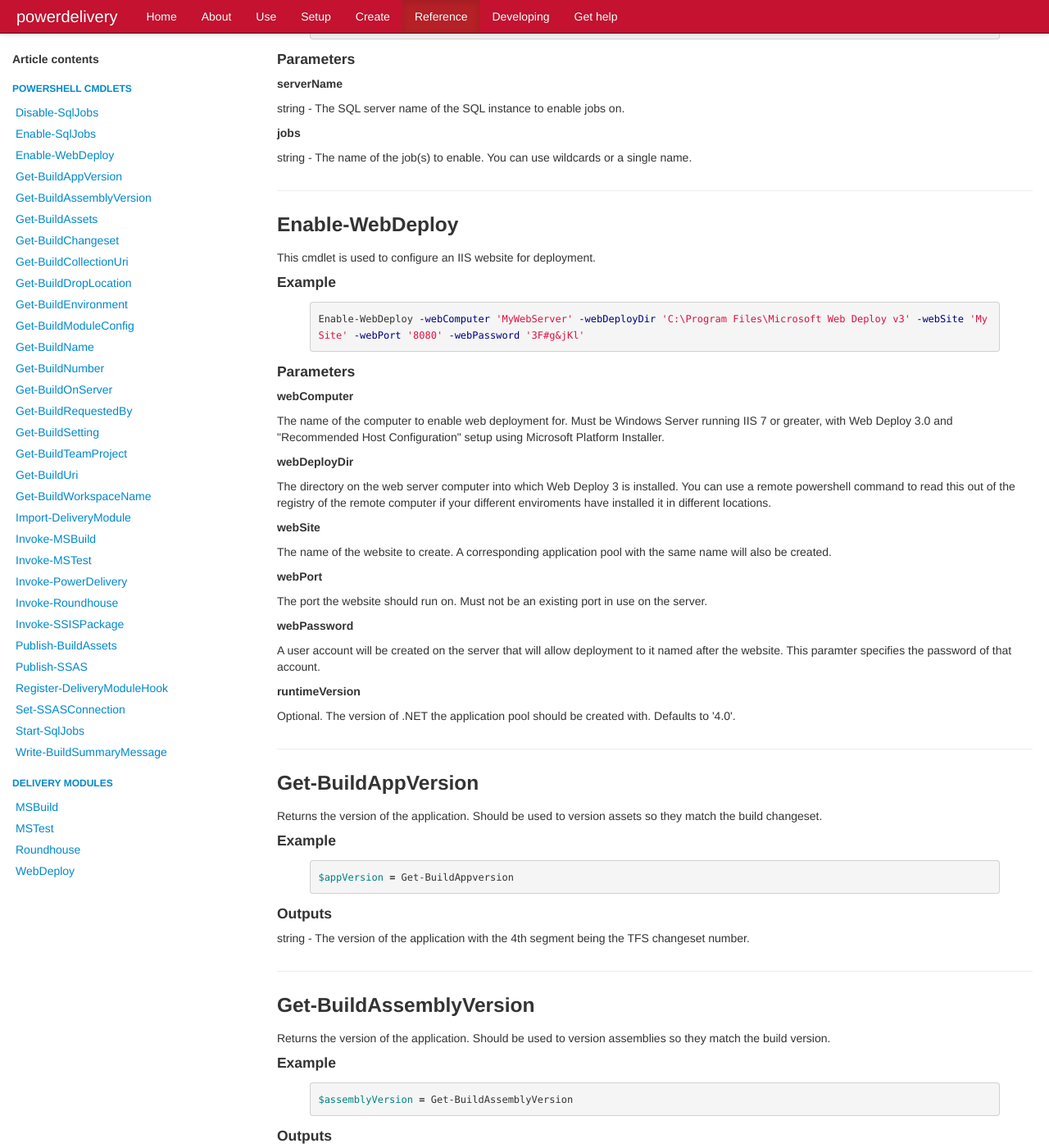
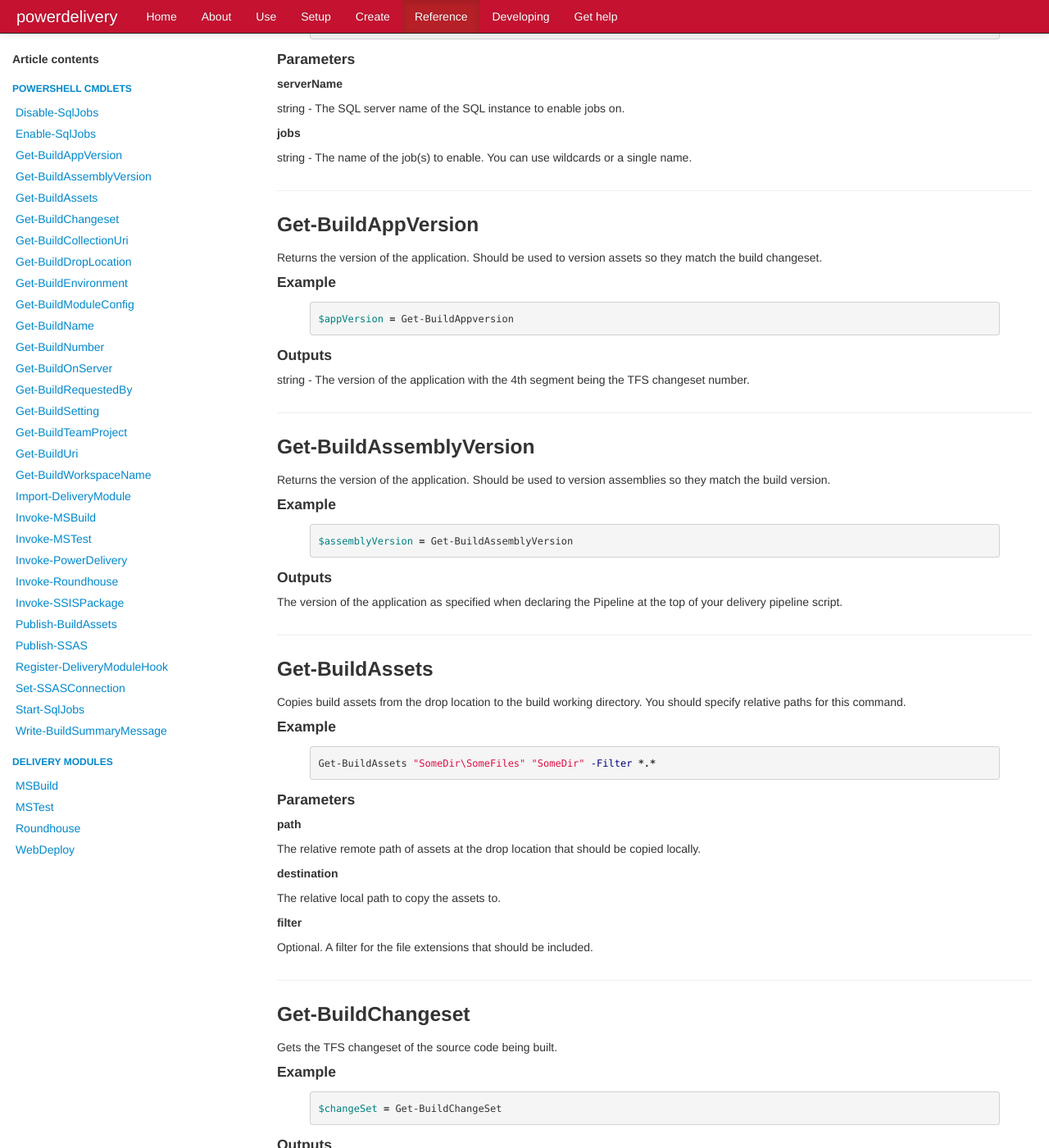
Before and after one commit to eavonius/powerdelivery, a Jekyll site: the page built from reference.markdown, in a window 1280 px wide and 1400 px high, scrolled down 882 px. Shown: the whole window at 82% size. Built offline with Jekyll 4.4.1, drawn with Linux system fonts in a browser that asks for light colours; nearby versions of some CDN libraries.

Commit message:
Updated content.

```diff
--- a/reference.markdown
+++ b/reference.markdown
@@ -13,9 +13,6 @@ layout: page
 			</li>
 			<li>
 				<a href="#enable_sqljobs_cmdlet">Enable-SqlJobs</a>
-			</li>
-			<li>
-				<a href="#enable_webdeploy_cmdlet">Enable-WebDeploy</a>
 			</li>
 			<li>
 				<a href="#get_buildappversion_cmdlet">Get-BuildAppVersion</a>
@@ -155,25 +152,6 @@ layout: page
 		<p>string - The SQL server name of the SQL instance to enable jobs on.</p>
 		<h5>jobs</h5>
 		<p>string - The name of the job(s) to enable. You can use wildcards or a single name.</p>
-
-		<a name="enable_webdeploy_cmdlet"><hr></a>
-		<h3>Enable-WebDeploy</h3>
-		<p>This cmdlet is used to configure an IIS website for deployment.</p>
-		<h4>Example</h4>
-		{% highlight powershell %}Enable-WebDeploy -webComputer 'MyWebServer' -webDeployDir 'C:\Program Files\Microsoft Web Deploy v3' -webSite 'MySite' -webPort '8080' -webPassword '3F#g&jKl'{% endhighlight %}
-		<h4>Parameters</h4>
-		<h5>webComputer</h5>
-		<p>The name of the computer to enable web deployment for. Must be Windows Server running IIS 7 or greater, with Web Deploy 3.0 and "Recommended Host Configuration" setup using Microsoft Platform Installer.</p>
-		<h5>webDeployDir</h5>
-		<p>The directory on the web server computer into which Web Deploy 3 is installed. You can use a remote powershell command to read this out of the registry of the remote computer if your different enviroments have installed it in different locations.</p>
-		<h5>webSite</h5>
-		<p>The name of the website to create. A corresponding application pool with the same name will also be created.</p>
-		<h5>webPort</h5>
-		<p>The port the website should run on. Must not be an existing port in use on the server.</p>
-		<h5>webPassword</h5>
-		<p>A user account will be created on the server that will allow deployment to it named after the website. This paramter specifies the password of that account.</p>
-		<h5>runtimeVersion</h5>
-		<p>Optional. The version of .NET the application pool should be created with. Defaults to '4.0'.</p>
 
 		<a name="get_buildappversion_cmdlet"><hr></a>
 		<h3>Get-BuildAppVersion</h3>
```
Also changed, not shown: index.html (+6 -6 lines).
